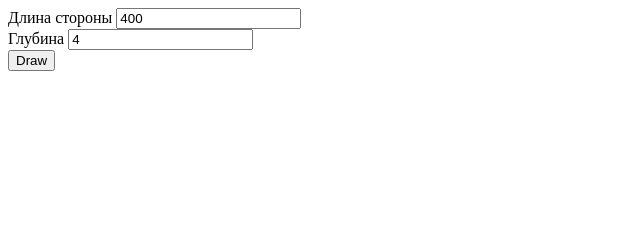
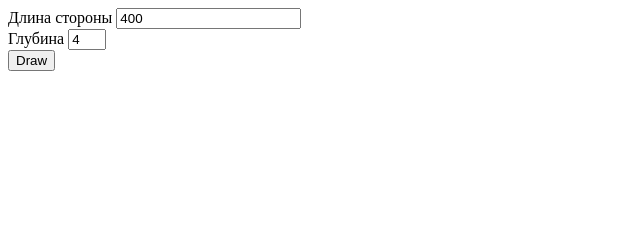
Before and after one commit to andnikolaev/fracral-IFS, a plain HTML site: page index.html in a window 1280 px wide. Shown: the whole page, without its empty margins (0-640 px from the left). Drawn offline with Linux system fonts and the light colour scheme.

Commit message:
Update index.html

```diff
--- a/index.html
+++ b/index.html
@@ -7,7 +7,7 @@
 <body>
 
 Длина стороны <input id="sideLength" type="text" value="400"><br>
-Глубина <input id="deep" type="text" value="4"><br>
+Глубина <input id="deep" style="width: 30px" type="number" min=1 max = 10 value="4" onclick="drawTriangle()"><br>
 <input id="btnDraw" type="button" value="Draw" onclick="drawTriangle()"><br>
 
 <canvas id="paint" style="border:1px solid; visibility: hidden"></canvas>
```
